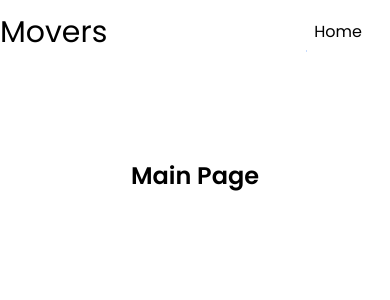
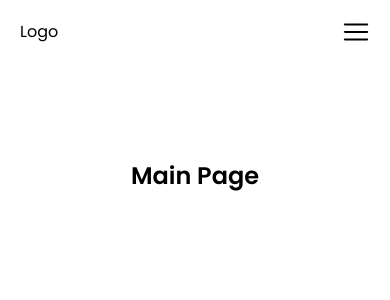
Before and after one commit to Whishes/movers-next, a Next.js app: page / in a window 390 px wide. Shown: the top 300 px of the page. Built offline with nearby package versions, Linux system fonts and the light colour scheme.

Commit message:
responsive nav bar added to save the pain later

```diff
--- a/app/components/NavBar.tsx
+++ b/app/components/NavBar.tsx
@@ -1,18 +1,69 @@
+"use client";
+
 import React from "react";
 import Link from "next/link";
+import { useState } from "react";
+
+import { RxHamburgerMenu, RxCross1 } from "react-icons/rx";
 
 const NavBar = () => {
+  const [navbar, setNavbar] = useState(false);
+
+  const handleNav = () => {
+    setNavbar(!navbar);
+  };
+
   return (
     <header className="flex h-16 justify-between items-center">
-      <h2 className="text-3xl">Movers</h2>
-      <nav className="mr-5 flex items-center justify-center gap-4">
-        {/* try adding hover animation to the border bottom */}
-        <Link
-          className="grow-bar grow-bar-animation p-2 after:bg-blue-500"
-          href="/"
-        >
-          Home
-        </Link>
+      <h2 className="ml-5">Logo</h2>
+      <nav className="mr-5 flex items-center justify-center gap-4 ">
+        <div className="hidden sm:flex">
+          <ul>
+            <li>
+              <Link
+                href="/"
+                className="flex grow-bar grow-bar-animation p-2 after:bg-blue-500"
+              >
+                About
+              </Link>
+            </li>
+          </ul>
+        </div>
+        <div className="sm:hidden flex items-center justify-center">
+          <button onClick={() => handleNav()}>
+            <RxHamburgerMenu size={28} />
+          </button>
+          <div
+            className={
+              navbar
+                ? "fixed right-0 top-0 w-full sm:hidden h-full bg-blue-500 p-5 linear duration-500 flex items-center"
+                : "fixed right-[-100%] w-full ease-in duration-500 top-0 p-5 h-full flex items-center"
+            }
+          >
+            <div className="w-full">
+              <button
+                onClick={() => handleNav()}
+                className="absolute right-5 top-5"
+              >
+                <RxCross1 size={28} />
+              </button>
+              <div className="">
+                <ul className="flex-col w-full ">
+                  <Link href="/">
+                    <li className="py-4 hover:bg-blue-400 flex justify-center items-center text-2xl">
+                      About
+                    </li>
+                  </Link>
+                  <Link href="/">
+                    <li className="py-4 hover:bg-blue-400 flex justify-center items-center text-2xl">
+                      Test
+                    </li>
+                  </Link>
+                </ul>
+              </div>
+            </div>
+          </div>
+        </div>
       </nav>
     </header>
   );
--- a/app/page.tsx
+++ b/app/page.tsx
@@ -1,6 +1,6 @@
 export default function Home() {
   return (
-    <main className="flex min-h-screen flex-col items-center justify-between p-24 font-semibold text-2xl">
+    <main className="flex flex-col items-center justify-between p-24 font-semibold text-2xl">
       <h1>Main Page</h1>
     </main>
   );
--- a/package.json
+++ b/package.json
@@ -20,6 +20,7 @@
     "postcss": "8.4.23",
     "react": "18.2.0",
     "react-dom": "18.2.0",
+    "react-icons": "^4.8.0",
     "tailwindcss": "3.3.2",
     "typescript": "5.0.4"
   }
```
Also changed, not shown: 1 other file (tests, documents, lock files or other folders).
